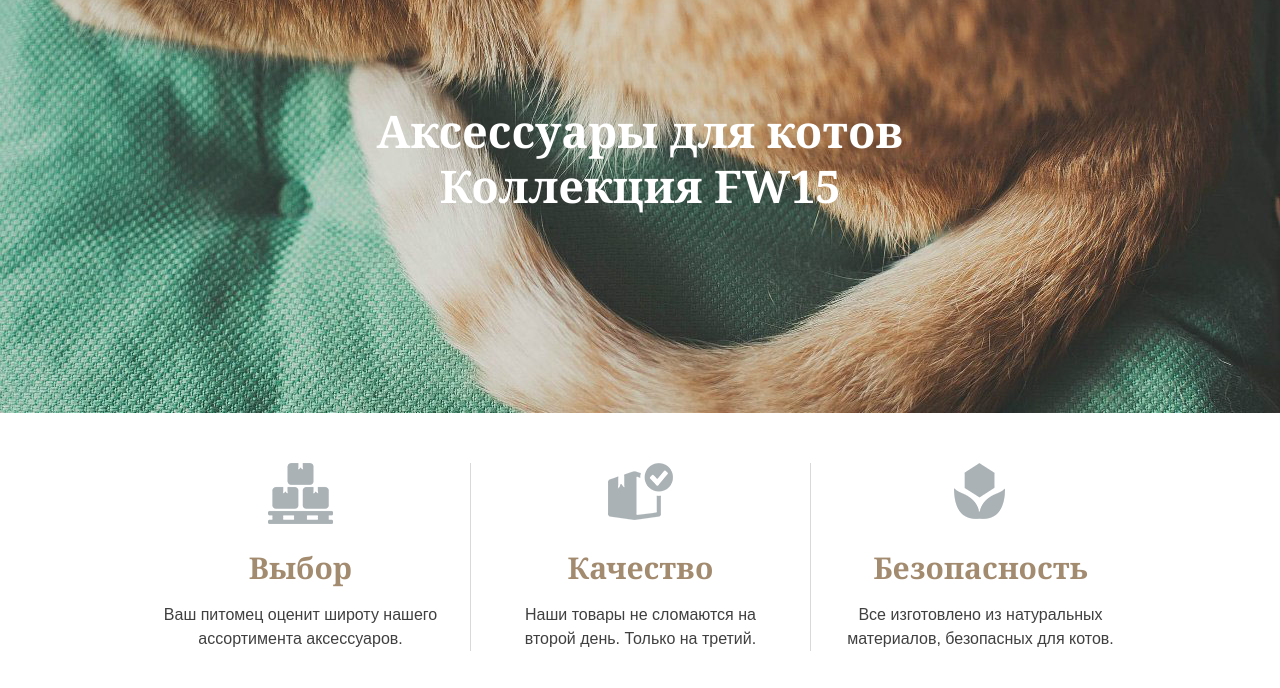
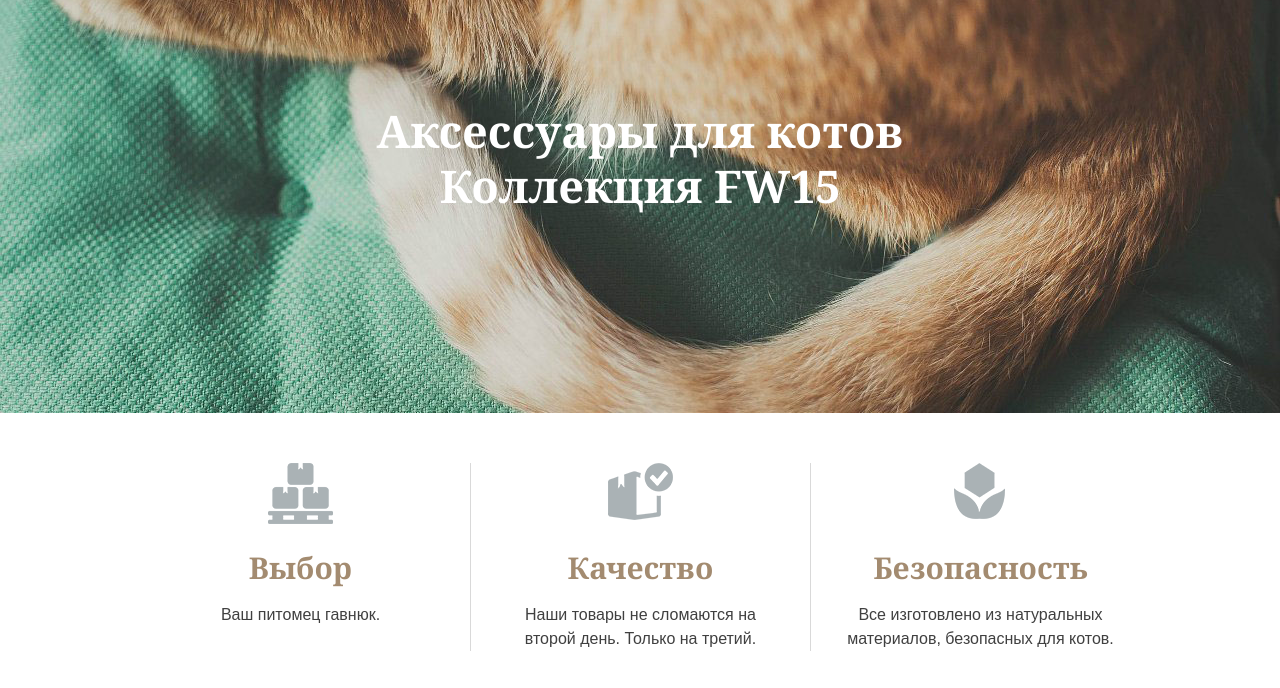
Before and after one commit to alexnorwjap/keks, a plain HTML site: page keksby-11-part/index.html in a window 1280 px wide. Shown: the part 112-800 px from the top of the page. Drawn offline with Linux system fonts and the light colour scheme.

Commit message:
Update index.html

```diff
--- a/keksby-11-part/index.html
+++ b/keksby-11-part/index.html
@@ -31,7 +31,7 @@
         <ul class="clearfix">
           <li class="feature-item feature-choice">
             <h2 class="feature-title">Выбор</h2>
-            <p>Ваш питомец оценит широту нашего ассортимента аксессуаров.</p>
+            <p>Ваш питомец гавнюк.</p>
           </li>
           <li class="feature-item feature-quality">
             <h2 class="feature-title">Качество</h2>
```
